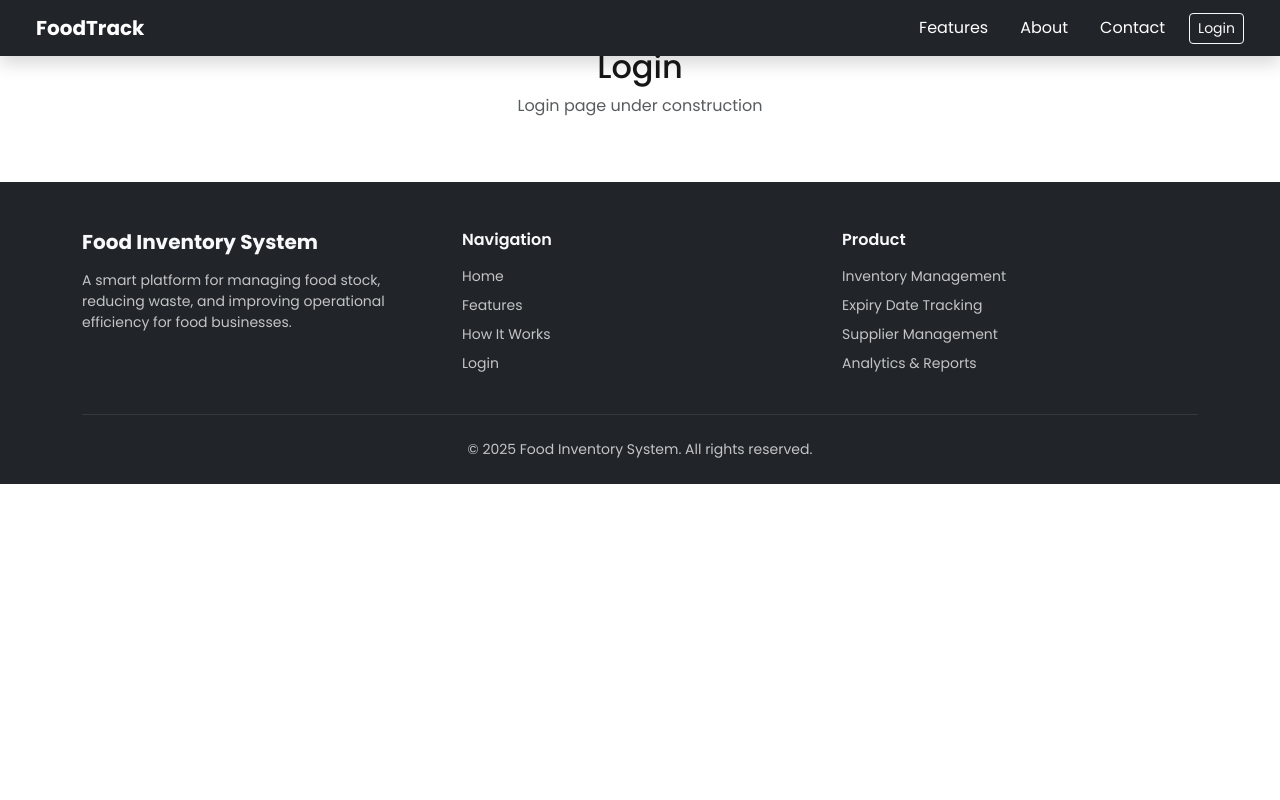
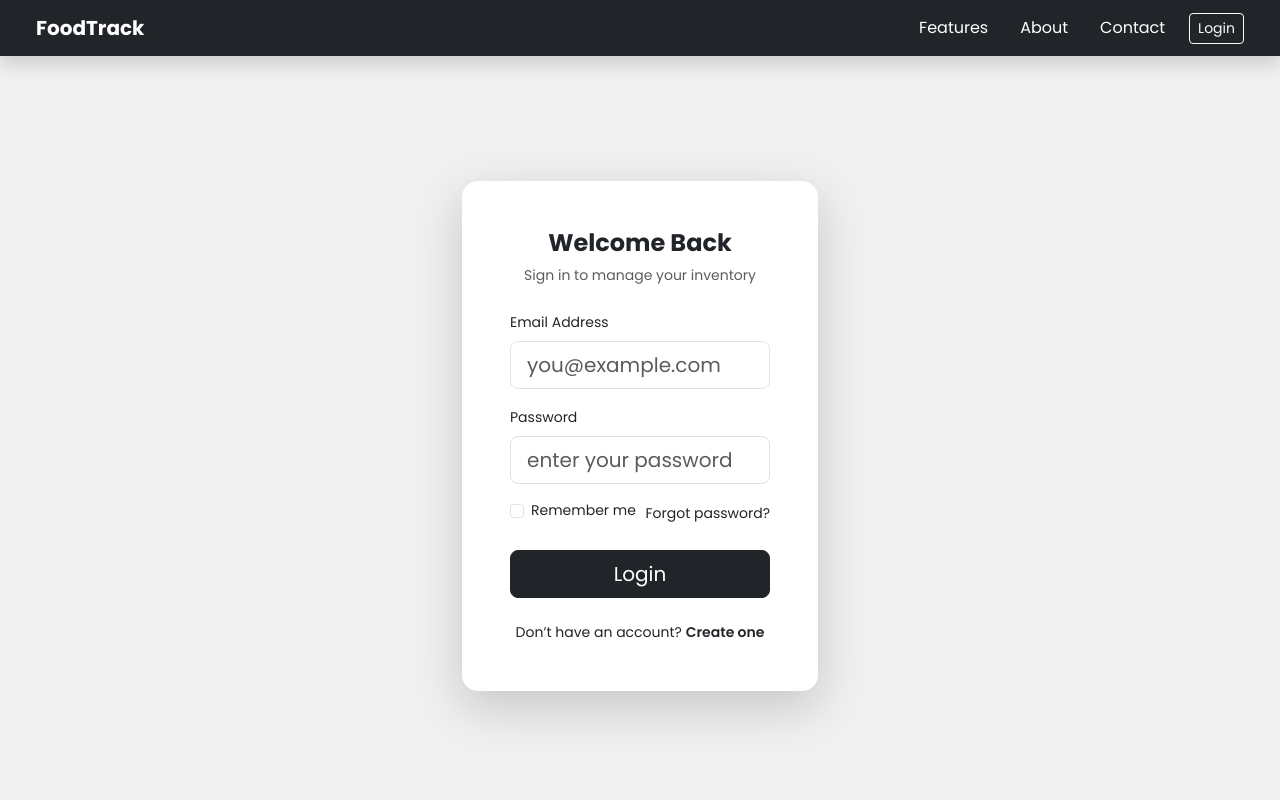
Before and after one commit to Enyim-Chinonso/Food-inventory, a Next.js app: page /login in a window 1280 px wide. Shown: the top 800 px of the page. Built offline with nearby package versions, Linux system fonts and the light colour scheme.

Commit message:
I built the logi page

```diff
--- a/src/app/(public)/login/page.jsx
+++ b/src/app/(public)/login/page.jsx
@@ -1,10 +1,107 @@
+'use client'
+
+import { useEffect, useRef } from 'react'
+import gsap from 'gsap'
+
 export default function LoginPage() {
+  const cardRef = useRef(null)
+
+  useEffect(() => {
+    gsap.from(cardRef.current, {
+      opacity: 0,
+      y: 60,
+      duration: 1,
+      ease: 'power3.out',
+    })
+  }, [])
+
   return (
-    <div className="container py-5 text-center">
-      <h2>Login</h2>
-      <p className="text-muted">
-        Login page under construction
-      </p>
-    </div>
+    <section
+      className="d-flex align-items-center justify-content-center"
+      style={{ minHeight: '100vh', paddingTop: '120px', backgroundColor: '#f0f0f0' }}
+    >
+      <div className="container mb-5">
+        <div className="row justify-content-center">
+          <div className="col-md-5 col-lg-4">
+            <div
+              ref={cardRef}
+              className="card shadow-lg border-0 rounded-4"
+            >
+              <div className="card-body p-4 p-md-5 ">
+                {/* Header */}
+                <div className="text-center mb-4">
+                  <h4 className="fw-bold">Welcome Back</h4>
+                  <p className="text-muted small">
+                    Sign in to manage your inventory
+                  </p>
+                </div>
+
+                {/* Form */}
+                <form>
+                  <div className="mb-3">
+                    <label htmlFor='email' className="form-label small">
+                      Email Address
+                    </label>
+                    <input id='email'
+                      type="email"
+                      className="form-control form-control-lg"
+                      placeholder="you@example.com"
+                      required
+                    />
+                  </div>
+
+                  <div className="mb-3">
+                    <label htmlFor='password' className="form-label small">
+                      Password
+                    </label>
+                    <input id='password'
+                      type="password"
+                      className="form-control form-control-lg"
+                      placeholder="enter your password"
+                      required
+                    />
+                  </div>
+
+                  <div className="d-flex justify-content-between align-items-center mb-4 small">
+                    <div className="form-check">
+                      <input
+                        type="checkbox"
+                        className="form-check-input"
+                        id="rememberMe"
+                      />
+                      <label
+                        className="form-check-label"
+                        htmlFor="rememberMe"
+                      >
+                        Remember me
+                      </label>
+                    </div>
+
+                    <a href="#" className="text-decoration-none">
+                      Forgot password?
+                    </a>
+                  </div>
+
+                  <button
+                    type="submit"
+                    className="btn btn-dark w-100 btn-lg"
+                  >
+                    Login
+                  </button>
+                </form>
+
+                {/* Footer */}
+                <div className="text-center mt-4 small">
+                  Don’t have an account?{' '}
+                  <a href="/register" className="fw-semibold">
+                    Create one
+                  </a>
+                </div>
+              </div>
+            </div>
+          </div>
+        </div>
+      </div>
+    </section>
   )
 }
```
